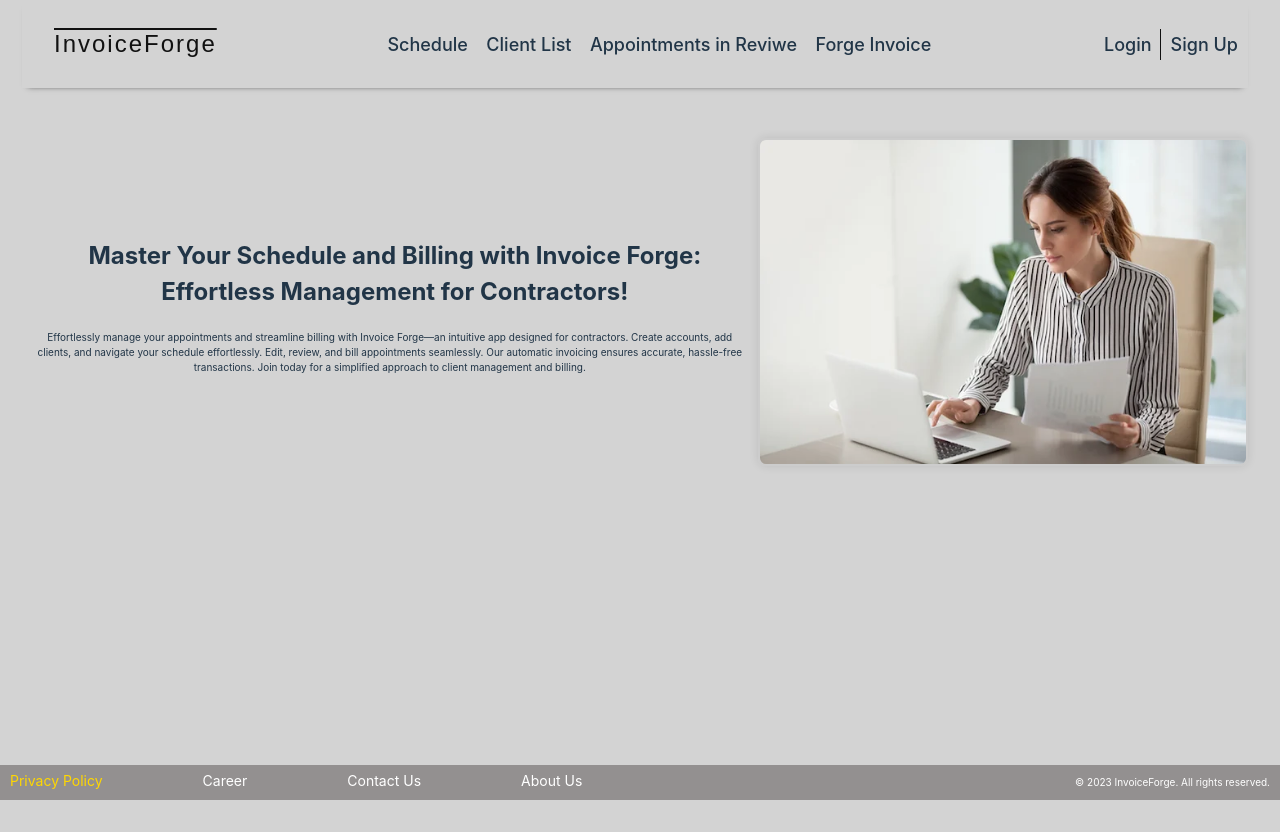
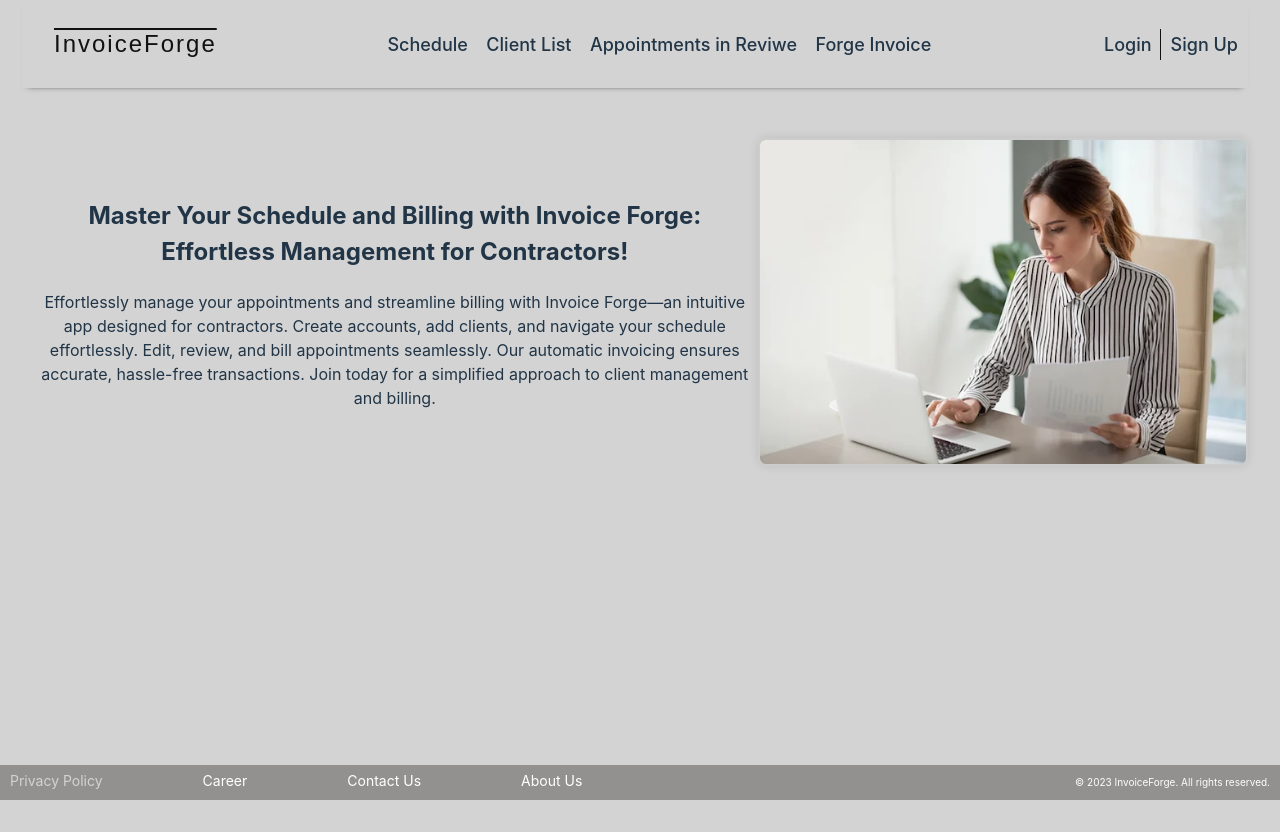
Before and after one commit to onipedeo/InvoiceForge, a React (Vite) app in the folder frontend/: page / in a window 1280 px wide. In both pictures the pointer is over the link "Privacy Policy". Built offline with nearby package versions, Linux system fonts and the light colour scheme.

Commit message:
use classname instead of p

```diff
--- a/frontend/src/styles/footer.scss
+++ b/frontend/src/styles/footer.scss
@@ -14,6 +14,7 @@
 .footer-content {
   padding-top: 5px;
   margin-left: 10px;
+
 }
 
 .footer-links {
@@ -31,10 +32,10 @@
 }
 
 .footer-links a:hover {
-  color: #ffd700;
+  color: lightgray;
 }
 
-p {
+.footer-company {
   margin-top: 10px;
   margin-right: 10px;
   font-size: 10px;
```
